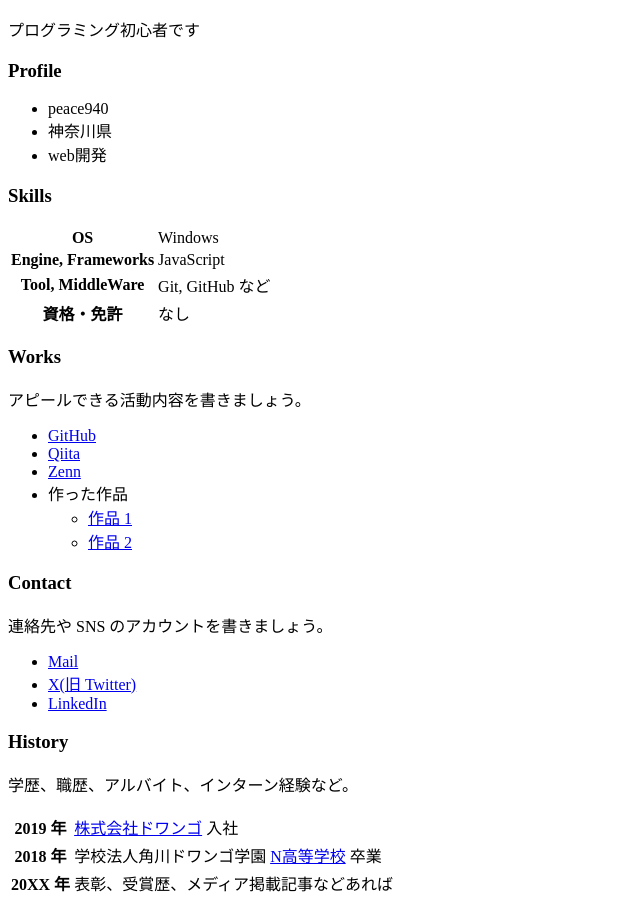
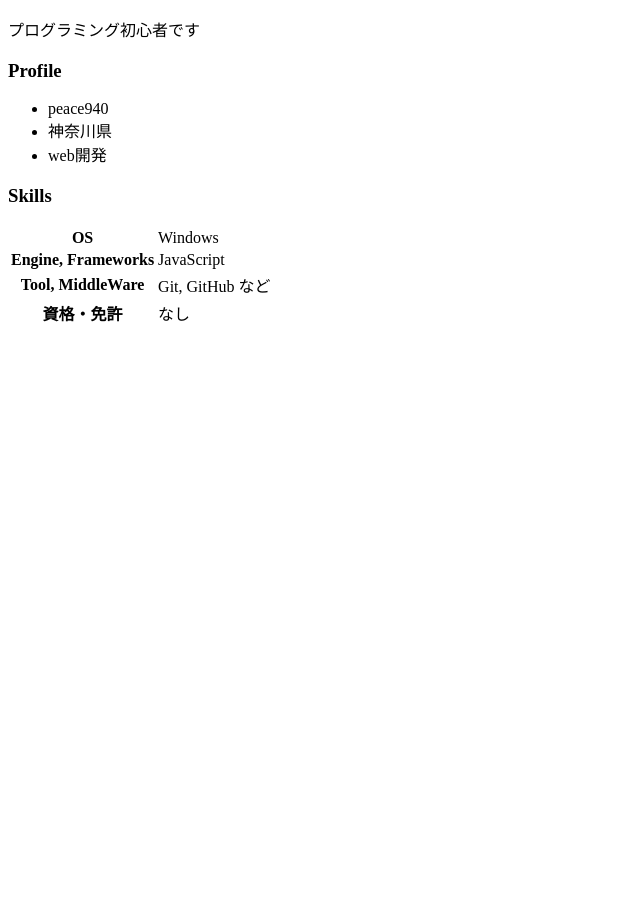
Before and after one commit to peace940/peace940.github.io, a plain HTML site: page index.html in a window 1280 px wide. Shown: the part 110-1016 px from the top of the page, without its empty margins (0-640 px from the left). After the commit the page ends 800 px from the top, so only its background shows below. Drawn offline with Linux system fonts and the light colour scheme.

Commit message:
内容の変更

```diff
--- a/index.html
+++ b/index.html
@@ -39,45 +39,5 @@
         <td>なし</td>
       </tr>
     </table>
-
-    <h3>Works</h3>
-    <p>アピールできる活動内容を書きましょう。</p>
-    <ul>
-      <li><a href="https://github.com/">GitHub</a></li>
-      <li><a href="https://qiita.com/">Qiita</a></li>
-      <li><a href="https://zenn.dev/">Zenn</a></li>
-      <li>
-        作った作品
-        <ul>
-          <li><a href="https://example.com/">作品 1</a></li>
-          <li><a href="https://example.com/">作品 2</a></li>
-        </ul>
-      </li>
-    </ul>
-
-    <h3>Contact</h3>
-    <p>連絡先や SNS のアカウントを書きましょう。</p>
-    <ul>
-      <li><a href="mailto:name@example.com">Mail</a></li>
-      <li><a href="https://twitter.com/n_yobikou">X(旧 Twitter)</a></li>
-      <li><a href="https://www.linkedin.com/">LinkedIn</a></li>
-    </ul>
-
-    <h3>History</h3>
-    <p>学歴、職歴、アルバイト、インターン経験など。</p>
-    <table>
-      <tr>
-        <th>2019 年</th>
-        <td><a href="https://dwango.co.jp/">株式会社ドワンゴ</a> 入社</td>
-      </tr>
-      <tr>
-        <th>2018 年</th>
-        <td>学校法人角川ドワンゴ学園 <a href="https://nnn.ed.jp/">N高等学校</a> 卒業</td>
-      </tr>
-      <tr>
-        <th>20XX 年</th>
-        <td>表彰、受賞歴、メディア掲載記事などあれば</td>
-      </tr>
-    </table>
   </body>
 </html>
```
